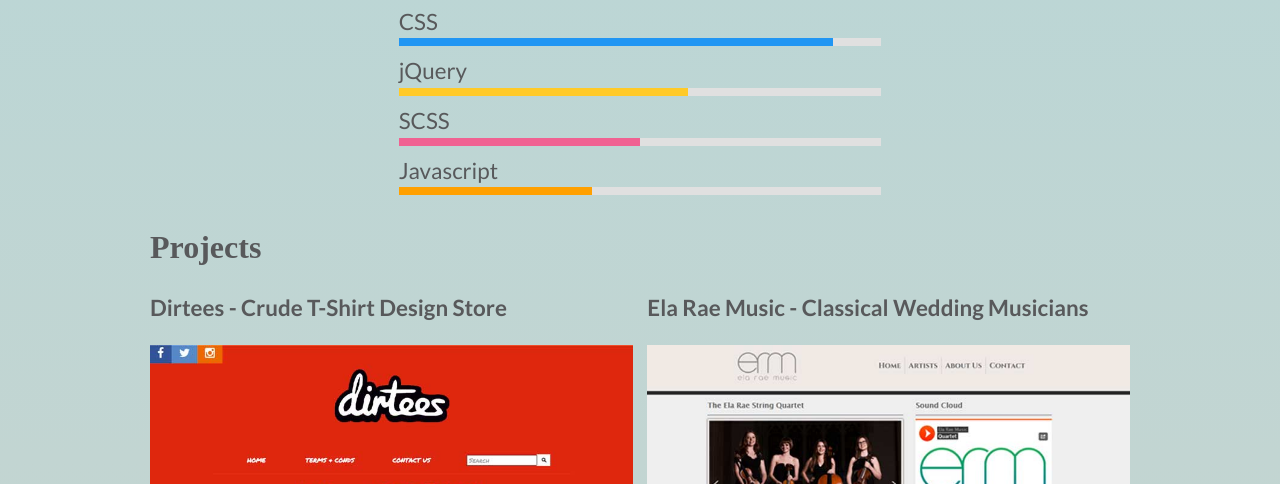
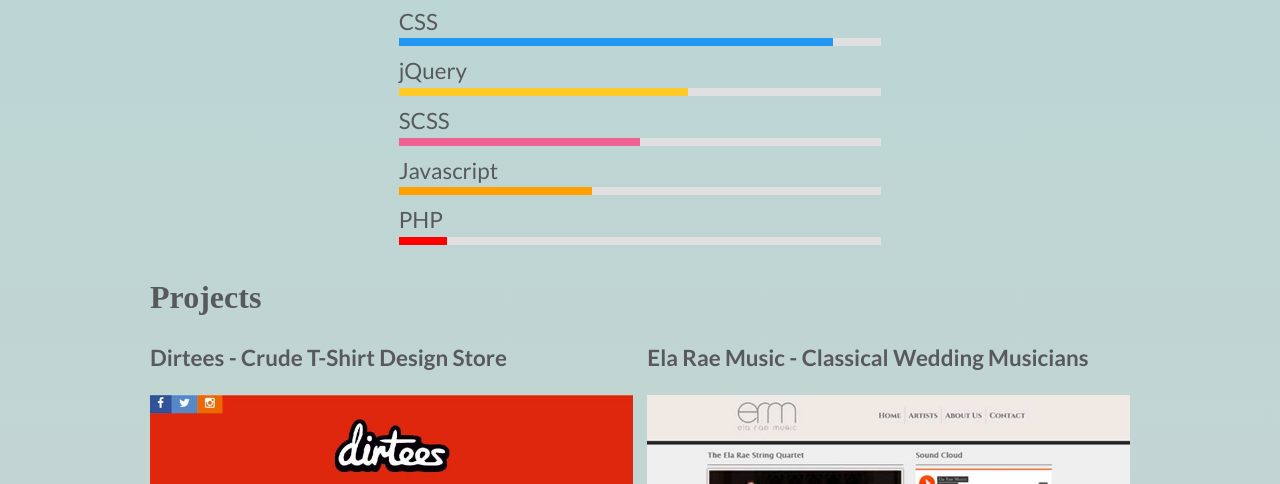
Before and after one commit to keefyhub/keith-website, a plain HTML site: page index.html in a window 1280 px wide. Shown: the part 616-1100 px from the top of the page. Drawn offline with Linux system fonts and the light colour scheme; a web font is replaced by a local one.

Commit message:
Update index.html

```diff
--- a/index.html
+++ b/index.html
@@ -103,6 +103,8 @@
             <dd class="skill-percent scss" data-percent="50"></dd>
             <dt>Javascript</dt>
             <dd class="skill-percent javascript" data-percent="40"></dd>
+            <dt>PHP</dt>
+            <dd class="skill-percent php" data-percent="10"></dd>
           </dl>
         </div>
       </div>
```
